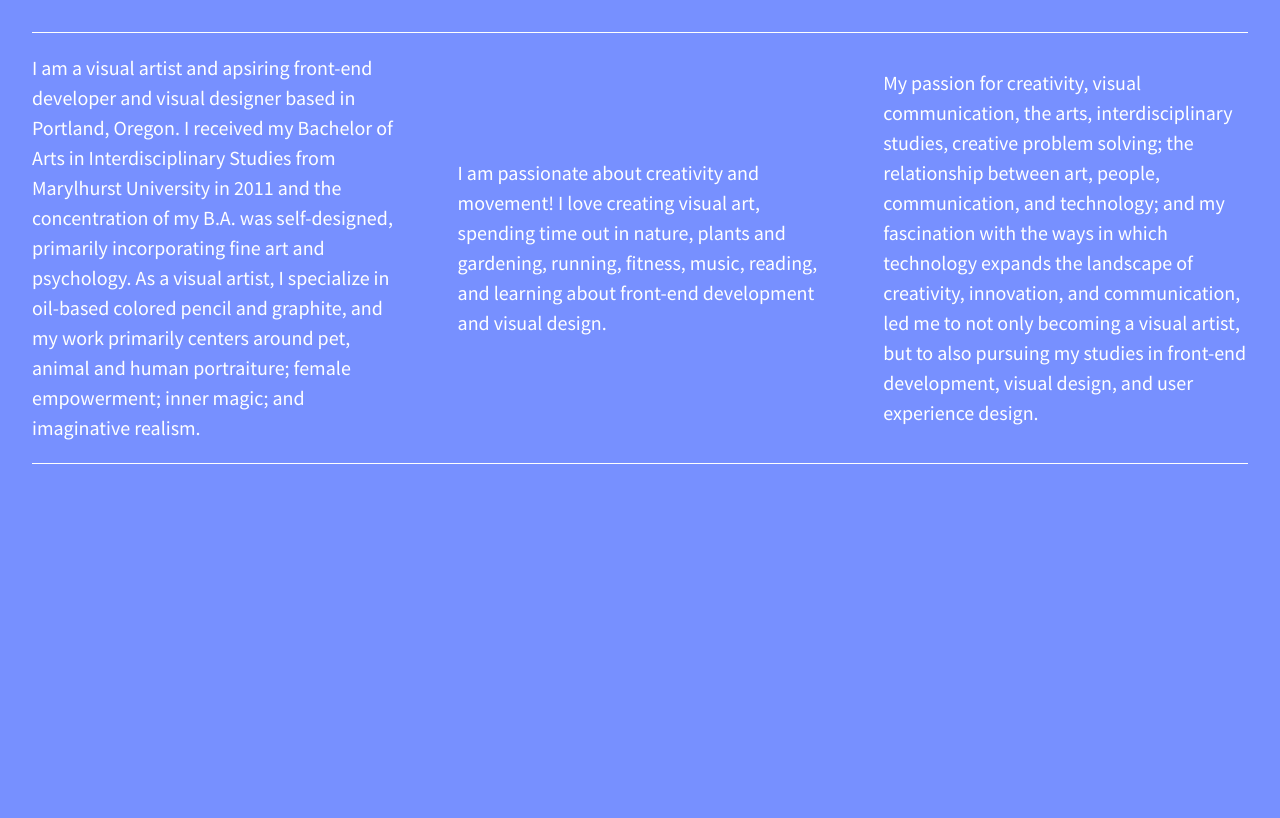
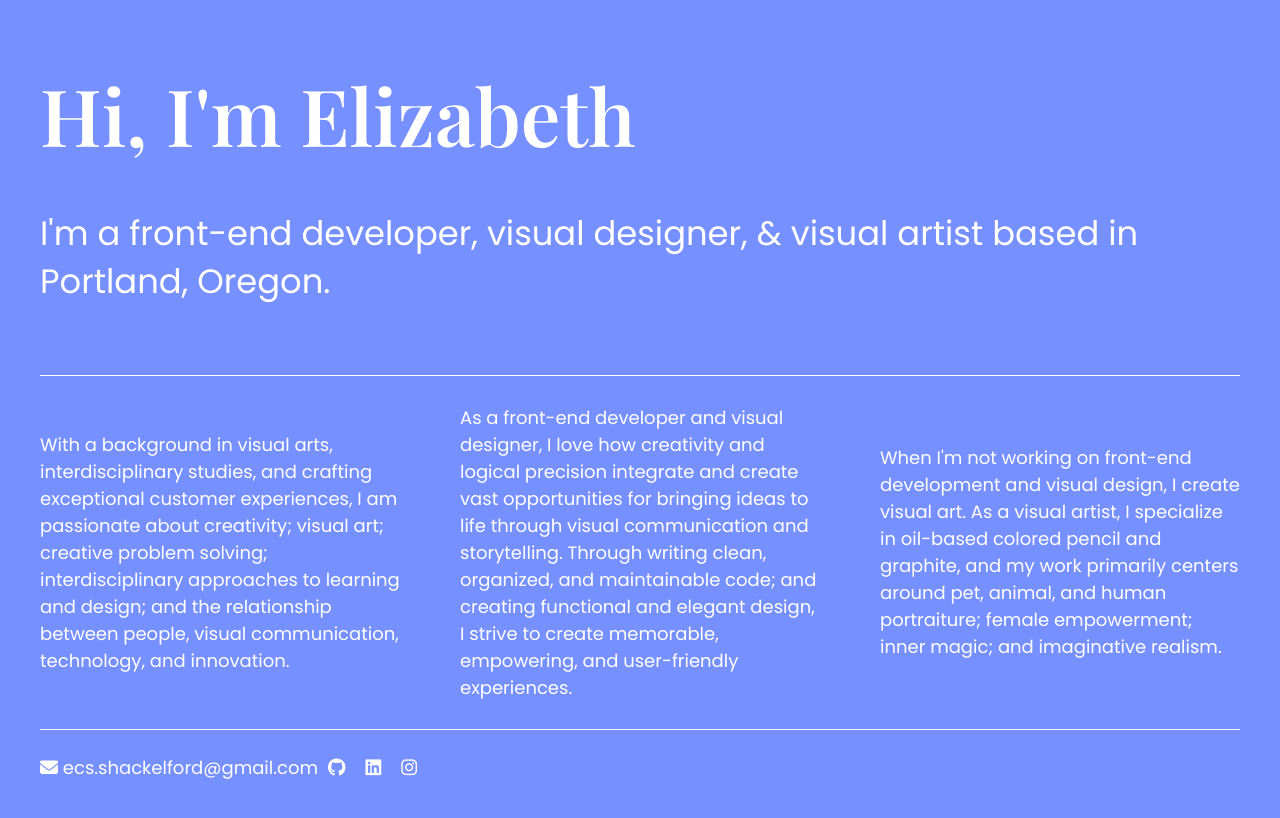
Before and after one commit to E-C-Shackelford/center-divs-flexbox, a plain HTML site: page index.html in a window 1280 px wide. Drawn offline with nearby package versions, Linux system fonts and the light colour scheme.

Commit message:
Update content, add social media links and email, and customize flexbox layout

```diff
--- a/css/main.css
+++ b/css/main.css
@@ -103,30 +103,66 @@ html {
 
 body {
   color: white;
-  font-family: "Source Sans Pro", sans-serif;
+  display: flex;
+  font-family: "Poppins", sans-serif;
+  font-size: 1.125em;
   font-weight: 500;
-  height: 100%;
-  padding: 2em;
+  justify-content: center;
+  padding: 0em 2em;
+}
+
+header,
+footer {
+  display: flex;
+  justify-content: flex-start;
+  width: 100%;
+}
+
+header {
+  font-family: "Playfair Display", serif;
+  font-size: 4.375em;
+  margin-top: 60px;
+}
+
+main {
+  border-bottom: 1px solid white;
+  display: flex;
+  font-size: 1.875em;
+  justify-content: center;
+  padding: 40px 0px 70px 0px;
+  width: 100%;
 }
 
 .wrapper {
-  align-items: center;
-  border-top: 1px solid white;
-  border-bottom: 1px solid white;
   display: flex;
   flex-flow: row wrap;
   justify-content: space-between;
+  max-width: 1200px;
 }
 
-.div-1,
-.div-2,
-.div-3 {
+.flex-items {
   align-items: center;
   display: flex;
-  font-size: 1.25em;
   justify-content: center;
   line-height: 1.5em;
+  padding: 10px 0px;
   width: 30%;
+}
+
+footer {
+  border-top: 1px solid white;
+  padding-top: 25px;
+}
+
+.email-link {
+  color: white;
+  cursor: pointer;
+  text-decoration: none;
+}
+
+.social-icon {
+  color: white;
+  padding: 0px 10px;
 }
 
 /* ==========================================================================
--- a/index.html
+++ b/index.html
@@ -3,7 +3,7 @@
   <head>
     <meta charset="utf-8" />
     <meta http-equiv="x-ua-compatible" content="ie=edge" />
-    <title>A little about me!</title>
+    <title>About Elizabeth</title>
     <meta name="description" content="" />
     <meta name="viewport" content="width=device-width, initial-scale=1" />
 
@@ -23,6 +23,22 @@
       rel="stylesheet"
       type="text/css"
     />
+    <link rel="preconnect" href="https://fonts.googleapis.com" />
+    <link rel="preconnect" href="https://fonts.gstatic.com" crossorigin />
+    <link
+      href="https://fonts.googleapis.com/css2?family=Playfair+Display:wght@600&display=swap"
+      rel="stylesheet"
+    />
+    <link rel="preconnect" href="https://fonts.googleapis.com" />
+    <link rel="preconnect" href="https://fonts.gstatic.com" crossorigin />
+    <link
+      href="https://fonts.googleapis.com/css2?family=Poppins&display=swap"
+      rel="stylesheet"
+    />
+    <script
+      src="https://kit.fontawesome.com/c8cec5b779.js"
+      crossorigin="anonymous"
+    ></script>
   </head>
   <body>
     <!--[if lt IE 8]>
@@ -34,37 +50,71 @@
     <![endif]-->
 
     <section class="wrapper">
-      <div class="div-1">
+      <header>Hi, I'm Elizabeth</header>
+      <main>
+        I'm a front-end developer, visual designer, & visual artist based in
+        Portland, Oregon.
+      </main>
+      <div id="div-1" class="flex-items">
         <p>
-          I am a visual artist and apsiring front-end developer and visual
-          designer based in Portland, Oregon. I received my Bachelor of Arts in
-          Interdisciplinary Studies from Marylhurst University in 2011 and the
-          concentration of my B.A. was self-designed, primarily incorporating
-          fine art and psychology. As a visual artist, I specialize in oil-based
+          With a background in visual arts, interdisciplinary studies, and
+          crafting exceptional customer experiences, I am passionate about
+          creativity; visual art; creative problem solving; interdisciplinary
+          approaches to learning and design; and the relationship between
+          people, visual communication, technology, and innovation.
+        </p>
+      </div>
+      <div id="div-2" class="flex-items">
+        <p>
+          As a front-end developer and visual designer, I love how creativity
+          and logical precision integrate and create vast opportunities for
+          bringing ideas to life through visual communication and storytelling.
+          Through writing clean, organized, and maintainable code; and creating
+          functional and elegant design, I strive to create memorable,
+          empowering, and user-friendly experiences.
+        </p>
+      </div>
+
+      <div id="div-3" class="flex-items">
+        <p>
+          When I'm not working on front-end development and visual design, I
+          create visual art. As a visual artist, I specialize in oil-based
           colored pencil and graphite, and my work primarily centers around pet,
-          animal and human portraiture; female empowerment; inner magic; and
+          animal, and human portraiture; female empowerment; inner magic; and
           imaginative realism.
         </p>
       </div>
-      <div class="div-2">
-        <p>
-          I am passionate about creativity and movement! I love creating visual
-          art, spending time out in nature, plants and gardening, running,
-          fitness, music, reading, and learning about front-end development and
-          visual design.
-        </p>
-      </div>
-      <div class="div-3">
-        <p>
-          My passion for creativity, visual communication, the arts,
-          interdisciplinary studies, creative problem solving; the relationship
-          between art, people, communication, and technology; and my fascination
-          with the ways in which technology expands the landscape of creativity,
-          innovation, and communication, led me to not only becoming a visual
-          artist, but to also pursuing my studies in front-end development,
-          visual design, and user experience design.
-        </p>
-      </div>
+      <footer>
+        <div>
+          <a href="mailto:ecs.shackelford@gmail.com" class="email-link"
+            ><i class="fa-solid fa-envelope"></i> ecs.shackelford@gmail.com</a
+          >
+        </div>
+        <div>
+          <a
+            href="https://github.com/E-C-Shackelford"
+            target="_blank"
+            title="Visit My GitHub Page"
+            ><i class="fa-brands fa-github social-icon"></i
+          ></a>
+        </div>
+        <div>
+          <a
+            href="https://www.linkedin.com/in/e-c-shackelford"
+            target="_blank"
+            title="Visit My LinkedIn Page"
+            ><i class="fa-brands fa-linkedin social-icon"></i
+          ></a>
+        </div>
+        <div>
+          <a
+            href="https://www.instagram.com/e.c.shackelford/"
+            target="_blank"
+            title="Visit My Instagram Page"
+            ><i class="fa-brands fa-instagram social-icon"></i
+          ></a>
+        </div>
+      </footer>
     </section>
 
     <script src="https://ajax.googleapis.com/ajax/libs/jquery/1.11.3/jquery.min.js"></script>
```
